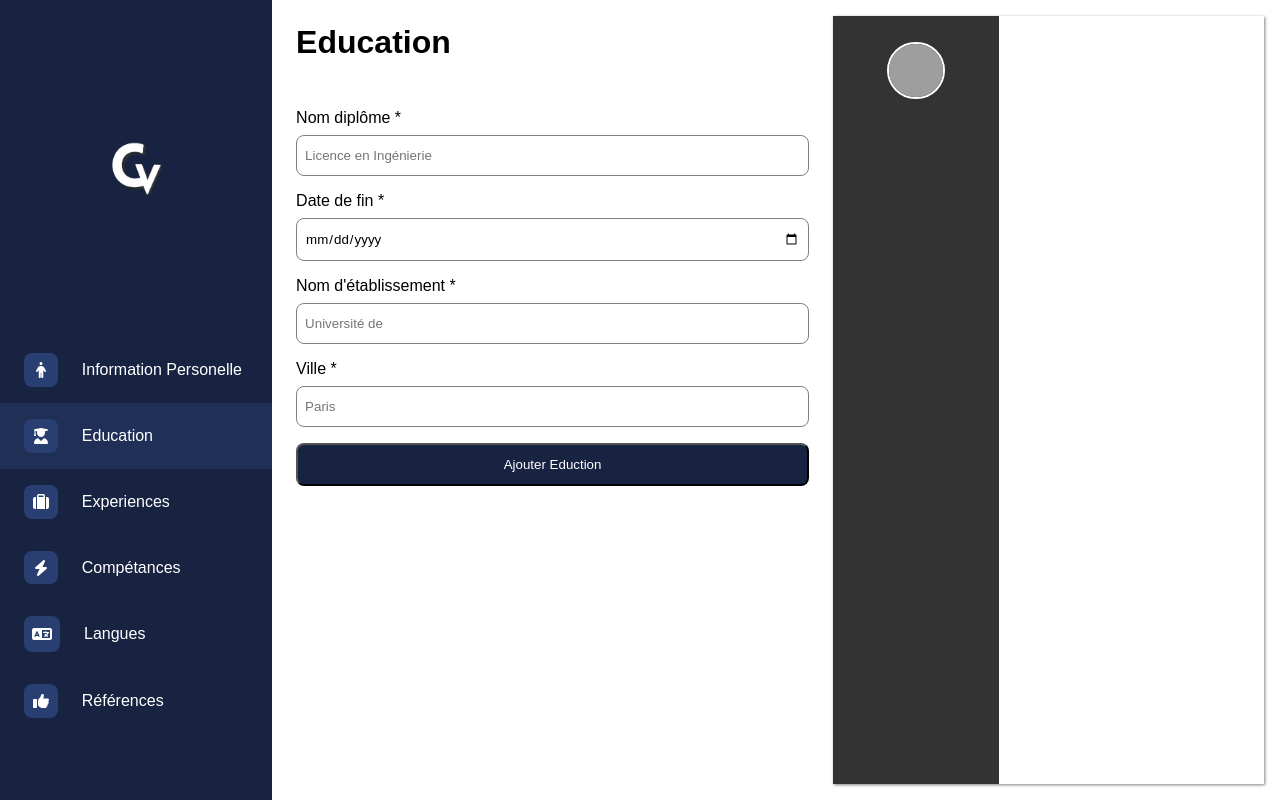
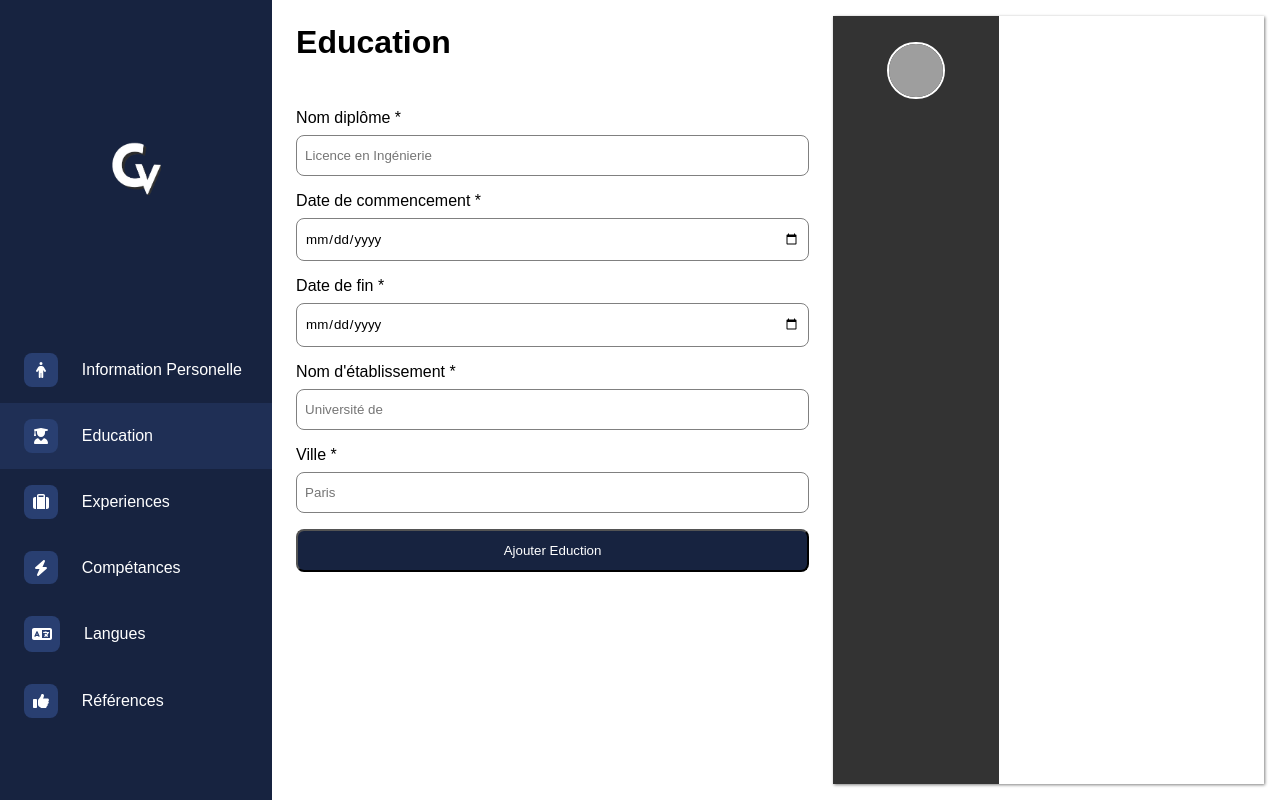
Before and after one commit to SihamAlouani/CVGenerateur, a React (Vite) app: page / in a window 1280 px wide. Both pictures are taken after a click on the element "Education". Shown: the top 800 px of the page. Built offline with nearby package versions, Linux system fonts and the light colour scheme; grey boxes are pictures that could not be loaded.

Commit message:
add date de commencement

```diff
--- a/src/features/Education.jsx
+++ b/src/features/Education.jsx
@@ -67,8 +67,8 @@ function Education({ educations, setEducations }) {
               required
             />
           </label>
-          {/* <label htmlFor="date_de_commencement">
-            Date de commencement
+          <label htmlFor="date_de_commencement">
+            Date de commencement *{" "}
             <input
               type="date"
               name="date_de_commencement"
@@ -76,7 +76,7 @@ function Education({ educations, setEducations }) {
               onChange={handleChange}
               required
             />
-          </label> */}
+          </label>
           <label htmlFor="date_de_fin">
             Date de fin *{" "}
             <input
@@ -125,7 +125,8 @@ function Education({ educations, setEducations }) {
                 <div className="content">
                   <div className="d-grid">
                     <span>Diplome:{perI.diplome}</span>
-                    <span>date: de Fin{perI.date_de_fin}</span>
+                    <span>date de Commencement:{perI.date_de_commencement}</span>
+                    <span>date de Fin:{perI.date_de_fin}</span>
                     <span>Ecole:{perI.ecole}</span>
                     <span>Location:{perI.location}</span>
                     <div className="actions">
```
